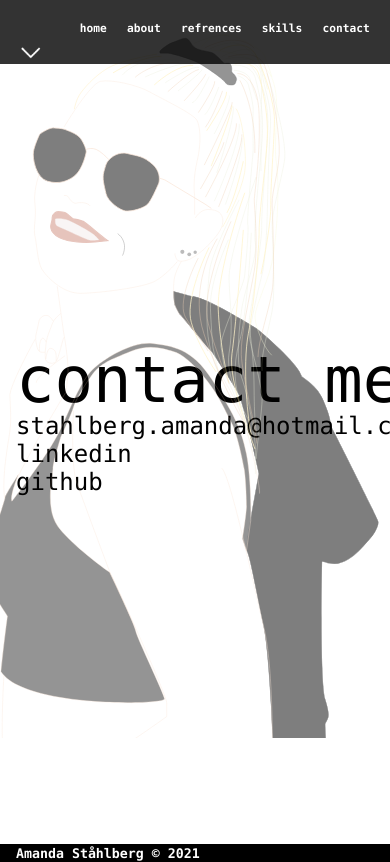
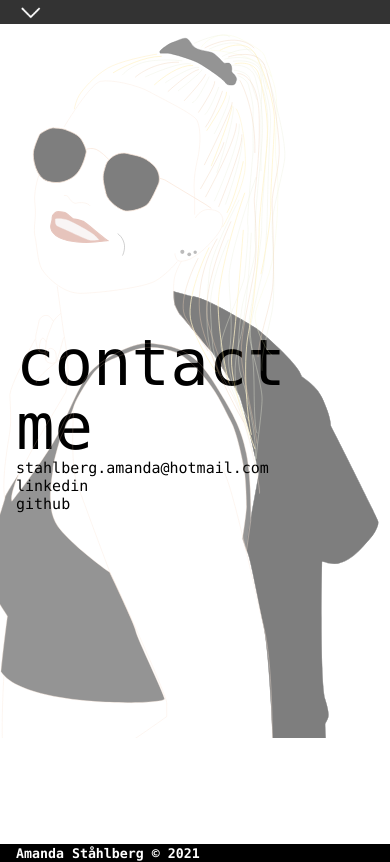
Before and after one commit to AmandaStahlberg/portfolio3.0, a React (Create React App) app: page /contact in a window 390 px wide. Shown: the top 862 px of the page. Built offline with nearby package versions, Linux system fonts and the light colour scheme.

Commit message:
responsive fix

```diff
--- a/src/components/Skills.jsx
+++ b/src/components/Skills.jsx
@@ -10,7 +10,7 @@
             <h2>JavaScript</h2>
             <h2>React.js</h2>
             <h2>TypeScript</h2>
-            <h2>figma</h2>
+            <h2>Figma</h2>
         </div>
     )
 }
--- a/src/styles/homepage.css
+++ b/src/styles/homepage.css
@@ -23,3 +23,13 @@
     font-family: Menlo;
     font-weight: 100;
 }
+
+@media screen and (max-width: 500px) {
+    h1 {
+        font-size: 100px;
+        line-height: 1;
+    }
+    h2 {
+        font-size: 15px;
+    }
+  }
```
